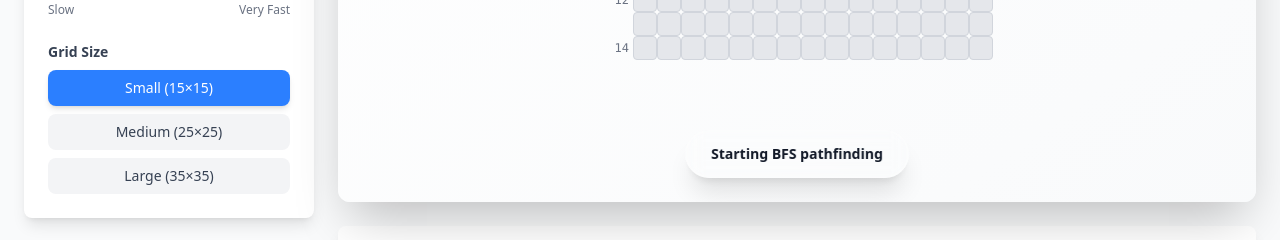
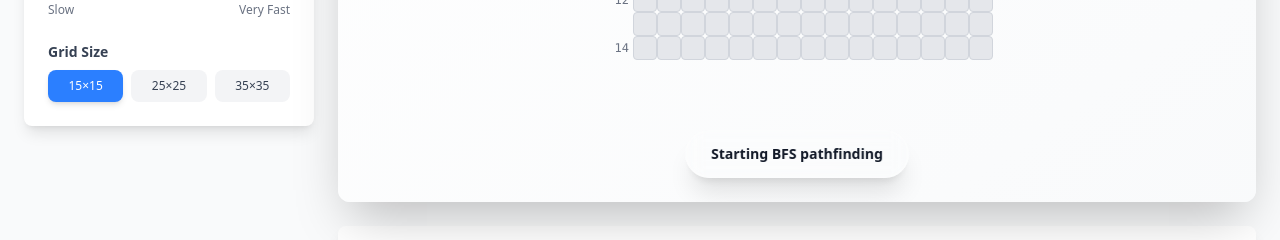
Before and after one commit to ayoub3bidi/bayan-flow, a React (Vite) app: page / in a window 1280 px wide. Both pictures are taken after a click on the button "Pathfinding". Shown: the part 528-768 px from the top of the page. Built offline with nearby package versions, Linux system fonts and the light colour scheme; no server answers.

Commit message:
fix: redesign grid size section

```diff
--- a/src/components/SettingsPanel.jsx
+++ b/src/components/SettingsPanel.jsx
@@ -300,19 +300,19 @@ function SettingsPanel({
           <label className="block text-sm font-semibold text-gray-700 mb-2">
             Grid Size
           </label>
-          <div className="space-y-2">
+          <div className="flex gap-2">
             {gridSizeOptions.map(option => (
               <button
                 key={option.value}
                 onClick={() => !isPlaying && onGridSizeChange(option.value)}
                 disabled={isPlaying}
-                className={`w-full px-4 py-2 text-sm font-medium rounded-lg transition-all duration-200 disabled:cursor-not-allowed ${
+                className={`flex-1 px-3 py-2 text-xs font-medium rounded-lg transition-all duration-200 disabled:cursor-not-allowed ${
                   gridSize === option.value
                     ? 'bg-blue-500 text-white shadow-md'
                     : 'bg-gray-100 text-gray-700 hover:bg-gray-200'
                 } ${isPlaying ? 'opacity-50' : ''}`}
               >
-                {option.label}
+                {option.value}×{option.value}
               </button>
             ))}
           </div>
```
